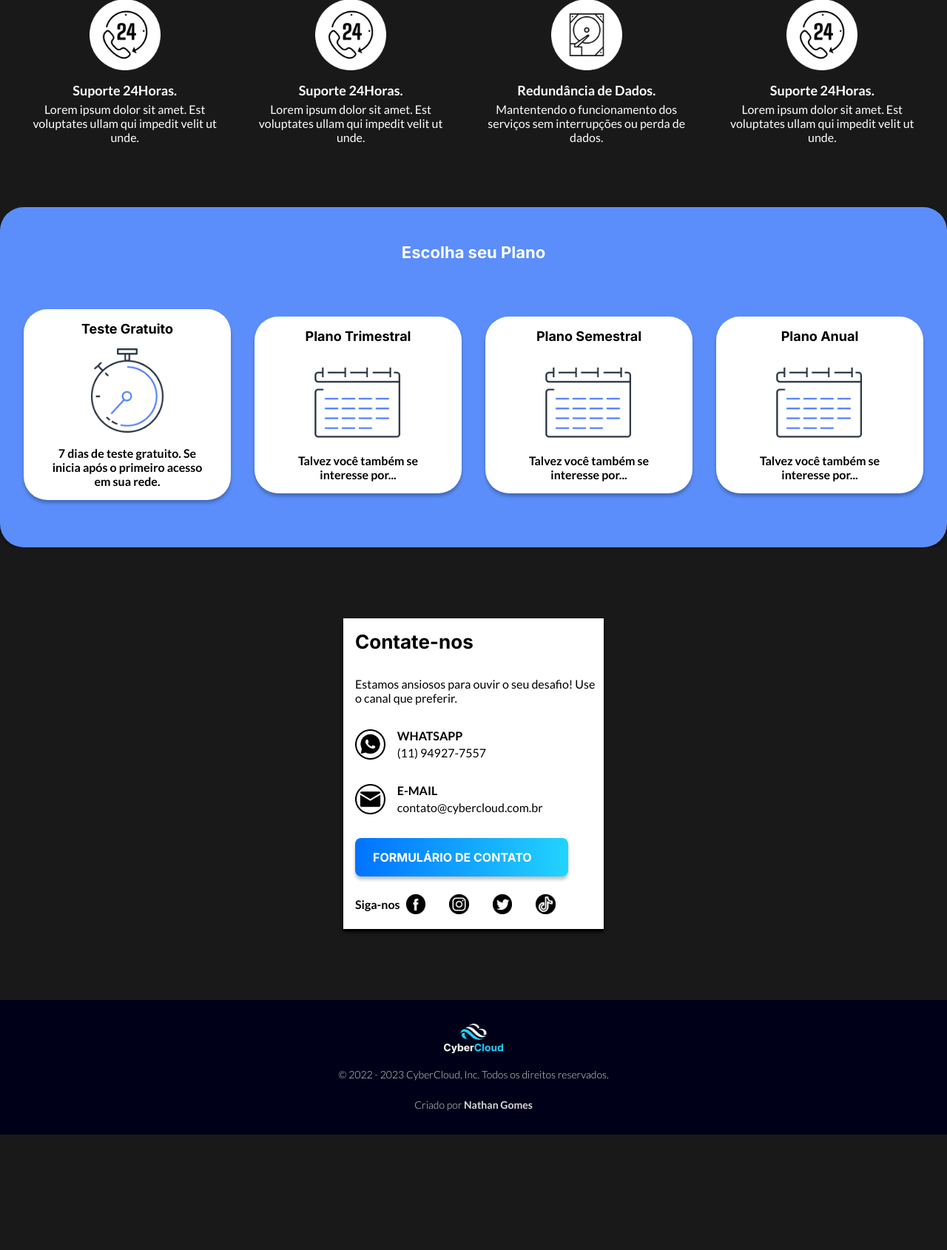
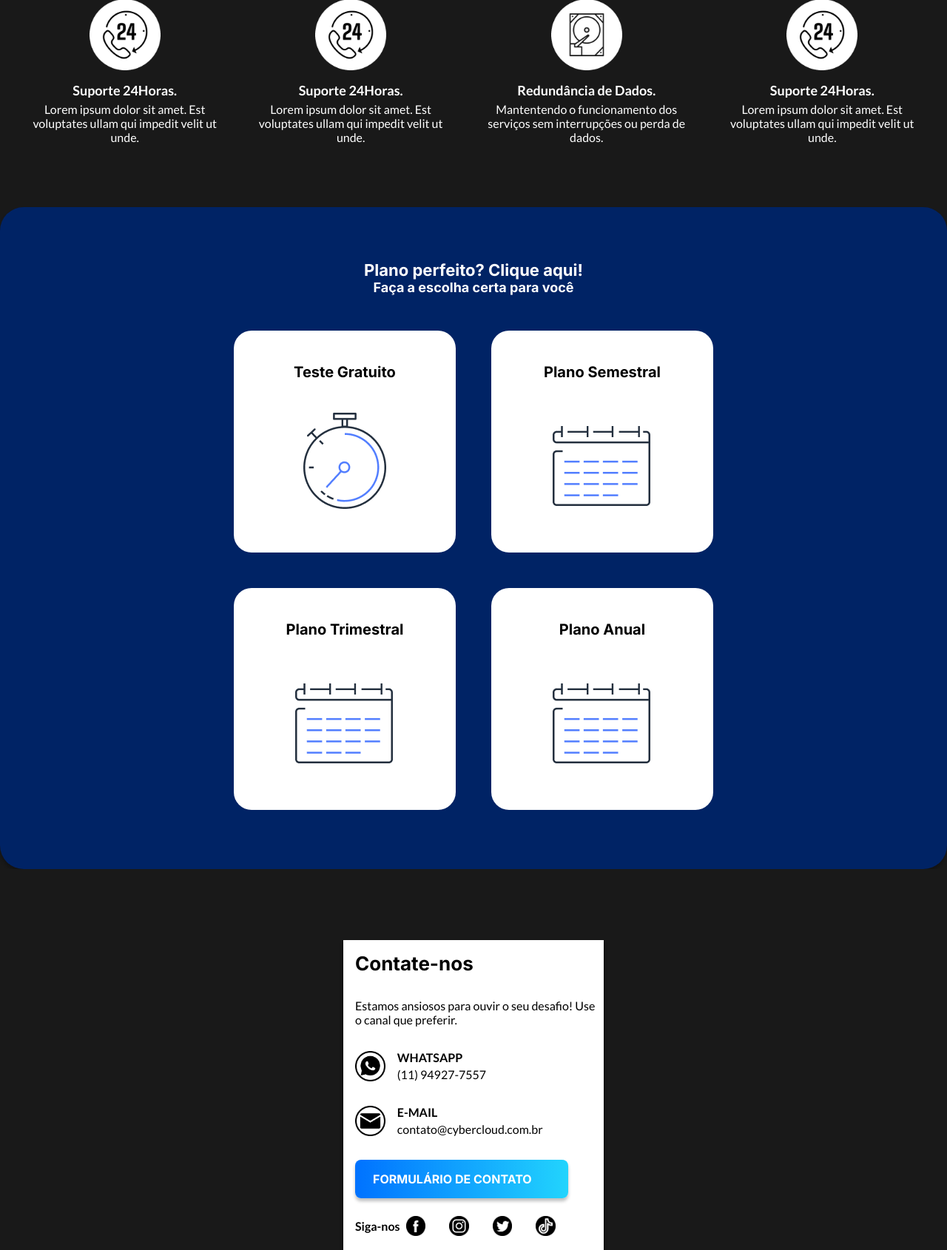
Before and after one commit to NathanSGomes/ProjetoSemestral, a PHP site: page / in a window 1280 px wide. Shown: the part 1627-3317 px from the top of the page at 74% size. Before the commit the page ends 3161 px from the top, so only its background shows below. Run offline with PHP 8.4, Linux system fonts and the light colour scheme.

Commit message:
Add files via upload

```diff
--- a/assets/styles/header.css
+++ b/assets/styles/header.css
@@ -18,7 +18,7 @@
 .cabeçalho__menu {
     width: 1.5px;
     height: 1.5px;
-    background-image: url("../assets/Menu.svg");
+    background-image: url("../img/Menu.svg");
     background-repeat: no-repeat;
     background-position: center;
     display: inline-block;
@@ -29,7 +29,7 @@
     align-items: center;
 }
 .container__botao:checked~ .container__rotulo > .cabeçalho__menu {
-    background-image: url(../assets/MenuAberto.svg);
+    background-image: url(../img/MenuAberto.svg);
 }
 
 .container__botao:checked~ .container__rotulo {
@@ -138,12 +138,6 @@
         font-weight: 700;
     }
 
-    .lista-menu__link:hover {
-        transition: 0.6s;
-        background-color: var(--effect-color);
-        letter-spacing: 0.2rem;
-        border-bottom: 1px solid var(--effect-color);
-    }
 }
 
 /* Responsividade Desktop */
@@ -167,4 +161,11 @@
         padding: 1rem 2.5rem;
         font-size: 1.25rem;
     }
+
+    .lista-menu__link:hover {
+        transition: 0.6s;
+        background-color: var(--effect-color);
+        letter-spacing: 0.2rem;
+        border-bottom: 1px solid var(--effect-color);
+    }
 }
--- a/assets/styles/plan.css
+++ b/assets/styles/plan.css
@@ -1,22 +1,14 @@
 @keyframes color {
     0% {
-        background: #0052D4;
-    }
-
-    25% {
-        background: #4364F7;
+        background: #000118;
     }
 
     50% {
-        background: #6FB1FC;
-    }
-
-    75% {
-        background: #4364F7;
+        background: #002366;
     }
 
     100% {
-        background: #0052D4;
+        background: #000118;
     }
 }
 
@@ -25,106 +17,170 @@
     flex-direction: column;
     align-items: center;
     text-align: center;
-    background: #000118;
-    animation: color 20s ease infinite;
-    padding: 1rem;
+    background: var(--bg-title);
+    animation: color 15s ease infinite;
+    padding: 1rem 1rem 4rem 1rem;
     border-radius: 2rem;
     box-shadow: 0px 4px 4px rgba(0, 0, 0, 0.25);
+    gap: 3rem;
 }
 
 .plano__titulo {
     font-weight: 700;
     font-size: 1.375rem;
     color: var(--primary-color);
-    margin: 2rem 0 1rem 0;
+    margin-top: 2rem;
+}
+
+.plano__subtitulo {
+    font-weight: 700;
+    font-size: 1.125rem;
+    color: var(--primary-color);
+}
+
+.card__container-box {
+    display: flex;
+    align-items: center;
+    justify-content: center;
+    flex-direction: column;
+    gap: 3rem;
+}
+
+.card__container {
+    display: flex;
+    align-items: center;
+    justify-content: center;
+    flex-direction: column;
+    gap: 3rem;
+}
+
+.label__card {
+    display: block;
+    width: 18.75rem;
+    height: 18.75rem;
+    transform: translate(-50, -50);
+    cursor: pointer;
+    perspective: 1000px;
+    transform-style: preserve-3d;
 }
 
 .card {
-    display: flex;
-    flex-direction: column;
-    align-items: center;
-    background-color: var(--primary-color);
-    box-shadow: 0px 4px 4px rgba(0, 0, 0, 0.25);
-    margin: 4rem 1.5rem;
-    border-radius: 2rem;
-    width: 18rem;
+    position: relative;
+    width: 100%;
+    height: 100%;
+    transform-style: preserve-3d;
+    z-index: 20;
+    transition: all 1000ms;
 }
 
-.card__titulo {
-    color: var(--secundary-color);
-    font-size: 1rem;
-    font-weight: 700;
-    margin-top: 1rem;
+.card div {
+    position: absolute;
+    width: 100%;
+    height: 100%;
+    background-color: var(--primary-color);
+    background-size: cover;
+    backface-visibility: hidden;
+    border-radius: 24px;
+    display: flex;
+    align-items: center;
+    justify-content: space-evenly;
+    flex-direction: column;
 }
 
-.card__imagem {
-    width: 7rem;
-    height: 7rem;
-    margin-top: 1rem;
+.card .back-card {
+    background-color: var(--bg-title);
+    background-size: cover;
+    transform: rotateY(180deg);
+    padding: 0 2rem;
+    border: 2px solid var(--effect-color);
 }
 
-.card__descricao {
-    font-family: var(--secundary-font);
-    font-size: 0.875rem;
-    margin: 0 2rem 1rem 2rem;
-    text-align: center;
+/*.label__card:hover .card {
+    transform: rotateY(20deg);
+    box-shadow: 0 21px 21px rgba(50, 50, 50, .4);
+}*/
+
+.input__card {
+    display: none;
 }
 
-/* Responsividade Tablet */
+:checked+.card {
+    transform: rotateY(180deg);
+}
+
+/*.label__card:hover :checked + .card {
+    transform: rotateY(160deg);
+    box-shadow: 0 20px 20px rgba(50, 50, 50, .4);
+}*/
+
+.card__titulo {
+    font-size: 1.25rem;
+}
+
+.card__texto {
+    font-family: var(--secundary-font);
+    font-weight: 400;
+    font-size: 1rem;
+    color: var(--primary-color);
+}
+
+.card__btn {
+    text-decoration: none;
+    color: var(--primary-color);
+    font-weight: 700;
+    font-size: 0.875rem;
+    border: 2px solid var(--primary-color);
+    border-radius: 8px;
+    padding: 1em;
+    white-space: nowrap;
+    text-transform: uppercase;
+}
 
 @media screen and (min-width: 720px) {
-
-    .plano__card {
-        justify-content: center;
-        align-items: center;
-        margin-bottom: 2rem;
+    .container__plano {
+        justify-content: space-between;
+        padding: 5vh 10vw 10vh 10vw;
     }
 
-    .card {
-        width: 40rem;
-        margin: 1rem;
+    .card__container-box {
+        flex-direction: row;
+    }
+}
+
+
+@media screen and (min-width: 1440px) {
+    .container__plano {
+        flex-direction: row;
+        justify-content: space-between;
+        padding: 5vh 10vw;
     }
 
-    .card__imagem {
-        width: 8rem;
-        height: 8rem;
+    .card__container-box {
+        flex-direction: row;
     }
 
-    .card__titulo {
-        font-size: 1.125rem;
-    }
-
-    .card__descricao {
-        font-size: 1rem;
+    .plano__conteudo {
+        display: flex;
+        text-align: right;
+        flex-direction: column;
+        padding: .5rem 1rem .5rem 0;
+        border-right: 4px solid var(--effect-color);
     }
 
     .plano__titulo {
-        margin-bottom: 3rem;
+        margin: 0;
+        font-size: 2rem;
     }
-}
 
-/* Responsividade Tablet */
+    .plano__subtitulo {
+        font-size: 1.5rem;
+    }
 
-@media screen and (min-width: 1024px) {
-    .plano__card {
-        display: flex;
-        width: 100%;
-        justify-content: space-evenly;
+    .card__btn:hover {
+        transition: 0.6s;
+        background-color: var(--primary-color);
+        color: var(--secundary-font);
+        box-shadow: 0 0 2em var(--effect-color);
     }
 
 }
-/* Responsividade Desktop */
-
-@media screen and (min-width: 1440px) {
-
-    .plano__card {
-        display: flex;
-        width: 80rem;
-        gap: 2rem;
-    }
-
-    .plano__titulo {
-        font-size: 1.625em;
-    }
-
-}
--- a/index.html
+++ b/index.html
@@ -57,7 +57,9 @@
                     <div class="banner__btn">
                         <a class="banner__contato" href="forms.html"><img class="banner__contato-img"
                                 src="assets/img/Contato.png" alt="Icone de E-mail">CONTATE-NOS</a>
-                        <a class="banner__saiba-mais" href="#Sobre"><div class="banner__saiba-mais-img"></div>SAIBA MAIS</a>
+                        <a class="banner__saiba-mais" href="#Sobre">
+                            <div class="banner__saiba-mais-img"></div>SAIBA MAIS
+                        </a>
                     </div>
                 </div>
             </div>
@@ -164,85 +166,89 @@
         <!--Final dos Serviços-->
         <!--Inicio do Planos-->
         <section class="container__plano" id="Planos">
+            <div class="plano__conteudo">
+                <h2 class="plano__titulo">Plano perfeito? Clique aqui!</h2>
+                <h3 class="plano__subtitulo">Faça a escolha certa para você</h3>
+            </div>
+            <div class="card__container-box">
+                <div class="card__container">
+                    <label for="card1" class="label__card">
+                        <input class="input__card" type="checkbox" id="card1" />
+                        <div class="card">
+                            <div class="front-card">
+                                <h2 class="card__titulo">Teste Gratuito</h2>
+                                <img src="assets/img/Relogio.png" alt="Imagem de Relógio">
+                            </div>
+                            <div class="back-card">
+                                <h3 class="card__texto">It was popularised in the 1960s with the release of Letraset
+                                    sheets
+                                    containing Lorem
+                                    Ipsum passages, and more recently with desktop publishing software like Aldus
+                                    PageMaker
+                                    including versions of Lorem Ipsum.</h3>
+                                <a class="card__btn" href="#">Contratar</a>
+                            </div>
+                        </div>
+                    </label>
 
-            <h2 class="plano__titulo">Escolha seu Plano</h2>
-            <div class="plano__card">
-                <div class="card">
-
-                    <!-- 1° linha -->
-                    <div>
-                        <h2 class="card__titulo">Teste Gratuito</h2>
-                    </div>
-
-                    <!-- 2ª linha -->
-                    <div>
-                        <img src="assets/img/Relogio.png" class="card__imagem">
-                    </div>
-
-                    <!-- 3ª linha -->
-                    <div>
-                        <h3 class="card__descricao">7 dias de teste gratuito. Se inicia após o primeiro acesso em sua
-                            rede.
-                        </h3>
-                    </div>
-
+                    <label for="card2" class="label__card">
+                        <input class="input__card" type="checkbox" id="card2" />
+                        <div class="card">
+                            <div class="front-card">
+                                <h2 class="card__titulo">Plano Trimestral</h2>
+                                <img src="assets/img/Calendario.png" alt="Imagem de Calendário">
+                            </div>
+                            <div class="back-card">
+                                <h3 class="card__texto">It was popularised in the 1960s with the release of Letraset
+                                    sheets
+                                    containing Lorem
+                                    Ipsum passages, and more recently with desktop publishing software like Aldus
+                                    PageMaker
+                                    including versions of Lorem Ipsum.</h3>
+                                <a class="card__btn" href="#">Contratar</a>
+                            </div>
+                        </div>
+                    </label>
                 </div>
 
-                <div class="card">
+                <div class="card__container">
+                    <label for="card3" class="label__card">
+                        <input class="input__card" type="checkbox" id="card3" />
+                        <div class="card">
+                            <div class="front-card">
+                                <h2 class="card__titulo">Plano Semestral</h2>
+                                <img src="assets/img/Calendario.png" alt="Imagem de Calendário">
+                            </div>
+                            <div class="back-card">
+                                <h3 class="card__texto">It was popularised in the 1960s with the release of Letraset
+                                    sheets
+                                    containing Lorem
+                                    Ipsum passages, and more recently with desktop publishing software like Aldus
+                                    PageMaker
+                                    including versions of Lorem Ipsum.</h3>
+                                <a class="card__btn" href="#">Contratar</a>
+                            </div>
+                        </div>
+                    </label>
 
-                    <!-- 1° linha -->
-                    <div>
-                        <h2 class="card__titulo">Plano Trimestral</h2>
-                    </div>
-
-                    <!-- 2ª linha -->
-                    <div>
-                        <img src="assets/img/Calendario.png" class="card__imagem">
-                    </div>
-
-                    <!-- 3ª linha -->
-                    <div>
-                        <h3 class="card__descricao">Talvez você também se interesse por...</h3>
-                    </div>
-
-                </div>
-
-                <div class="card">
-
-                    <!-- 1° linha -->
-                    <div>
-                        <h2 class="card__titulo">Plano Semestral</h2>
-                    </div>
-
-                    <!-- 2ª linha -->
-                    <div>
-                        <img src="assets/img/Calendario.png" class="card__imagem">
-                    </div>
-
-                    <!-- 3ª linha -->
-                    <div>
-                        <h3 class="card__descricao">Talvez você também se interesse por...</h3>
-                    </div>
-
-                </div>
-
-                <div class="card">
-
-                    <!-- 1° linha -->
-                    <div>
-                        <h2 class="card__titulo">Plano Anual</h2>
-                    </div>
-
-                    <!-- 2ª linha -->
-                    <div>
-                        <img src="assets/img/Calendario.png" class="card__imagem">
-                    </div>
-
-                    <!-- 3ª linha -->
-                    <div>
-                        <h3 class="card__descricao">Talvez você também se interesse por...</h3>
-                    </div>
-
+                    <label for="card4" class="label__card">
+                        <input class="input__card" type="checkbox" id="card4" />
+                        <div class="card">
+                            <div class="front-card">
+                                <h2 class="card__titulo">Plano Anual</h2>
+                                <img src="assets/img/Calendario.png" alt="Imagem de Calendário">
+                            </div>
+                            <div class="back-card">
+                                <h3 class="card__texto">It was popularised in the 1960s with the release of Letraset
+                                    sheets
+                                    containing Lorem
+                                    Ipsum passages, and more recently with desktop publishing software like Aldus
+                                    PageMaker
+                                    including versions of Lorem Ipsum.</h3>
+                                <a class="card__btn" href="#">Contratar</a>
+                            </div>
+                        </div>
+                    </label>
                 </div>
             </div>
         </section>
@@ -273,7 +279,8 @@
                         <img class="contato__redes-btn-img" src="assets/img/FacebookBlack.png" alt="Icone do Facebook">
                     </a>
                     <a class="banner__redes-btn" href="https://www.instagram.com/nath.gomes_/" target="_blank">
-                        <img class="contato__redes-btn-img" src="assets/img/InstagramBlack.png" alt="Icone do Instagram">
+                        <img class="contato__redes-btn-img" src="assets/img/InstagramBlack.png"
+                            alt="Icone do Instagram">
                     </a>
                     <a class="banner__redes-btn" href="https://twitter.com/1Zaiross" target="_blank">
                         <img class="contato__redes-btn-img" src="assets/img/TwitterBlack.png" alt="Icone do Twitter">
```
Also changed, not shown: assets/styles/banner.css (+29 -28 lines).
